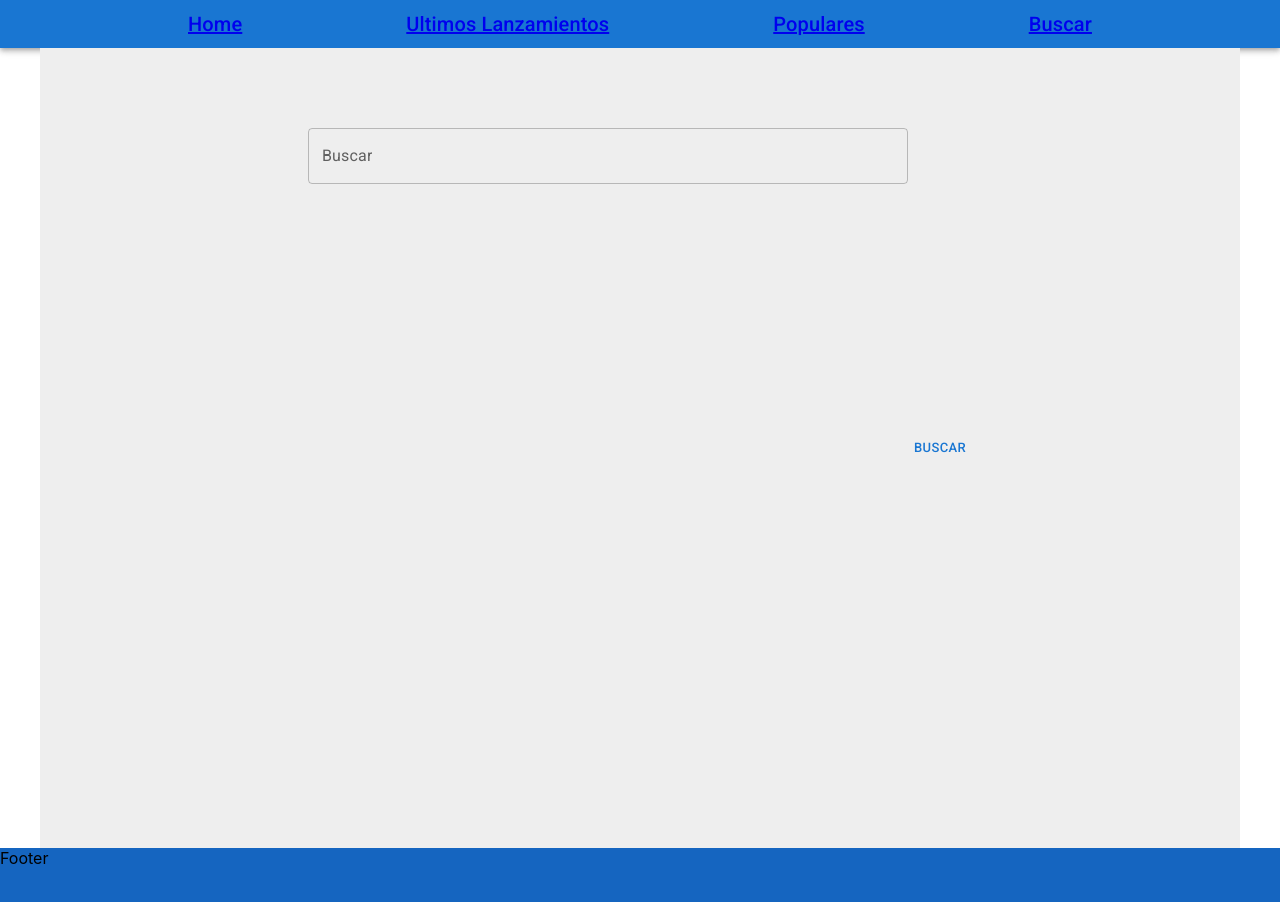
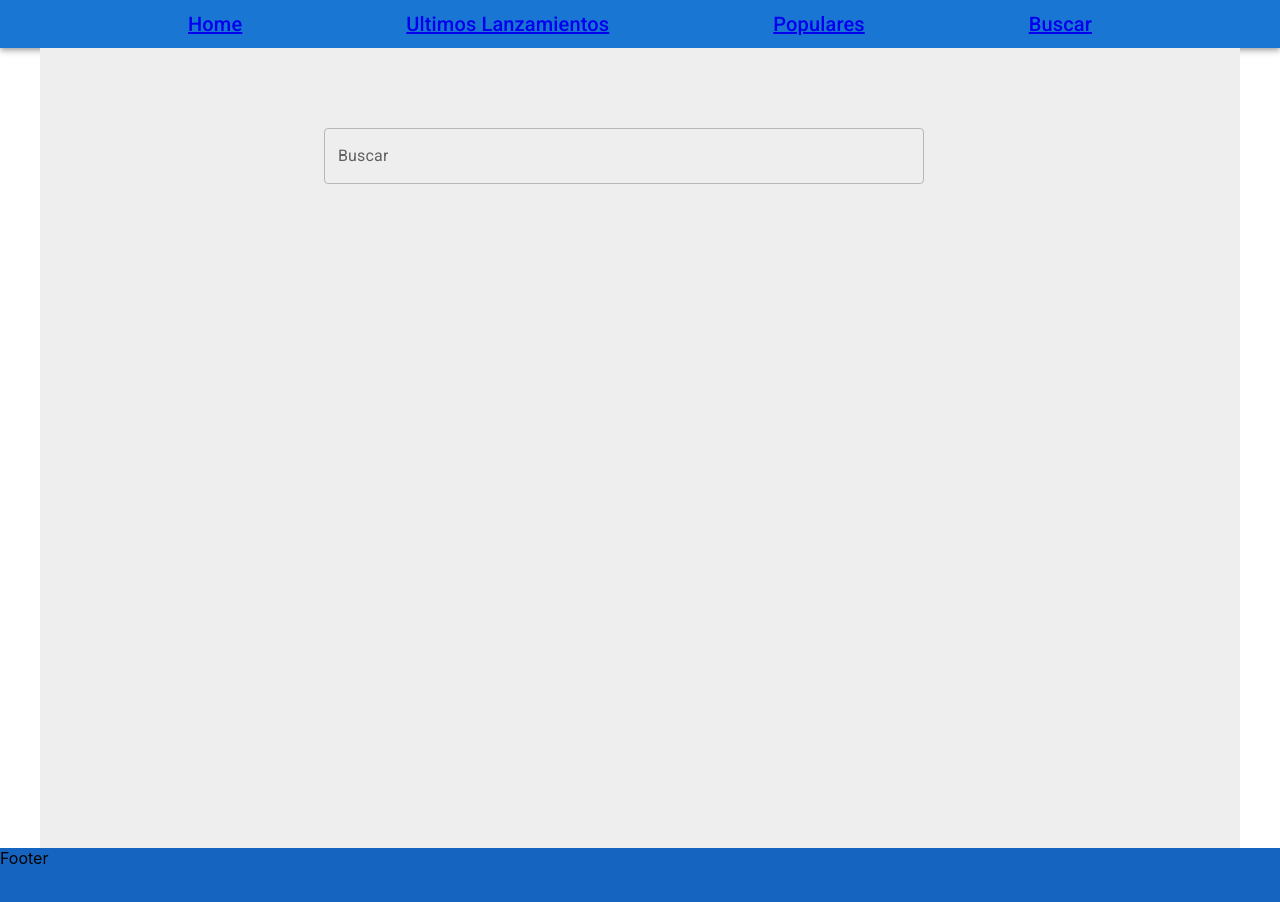
Before and after one commit to florencialarreategui/proyecto-api-peliculas, a React (Create React App) app: page /search in a window 1280 px wide. Shown: the top 902 px of the page. Built offline with nearby package versions, Linux system fonts and the light colour scheme.

Commit message:
agrego flex a busqueda

```diff
--- a/src/components/Search.js
+++ b/src/components/Search.js
@@ -59,10 +59,8 @@ const Search = () => {
         sx={{ mt: 10, width: 600 }}
       />
 
-      <Button size="small" color="primary" >
-        Buscar
-      </Button>
-      <Box>
+
+      <Box sx={{ display: "flex", justifyContent: "center", m: 2 }}>
         {peliculas.map((pelicula) => (
           <Tarjetas
             key={pelicula.id}
```
